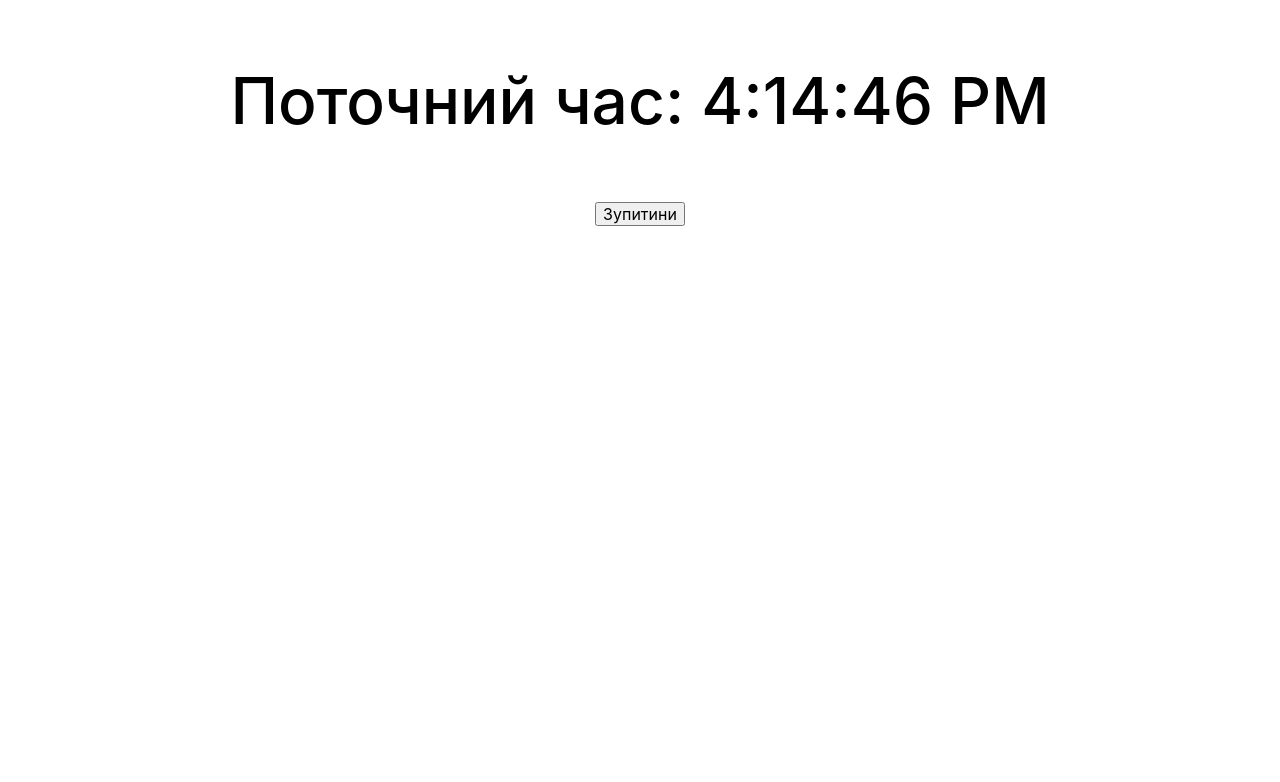
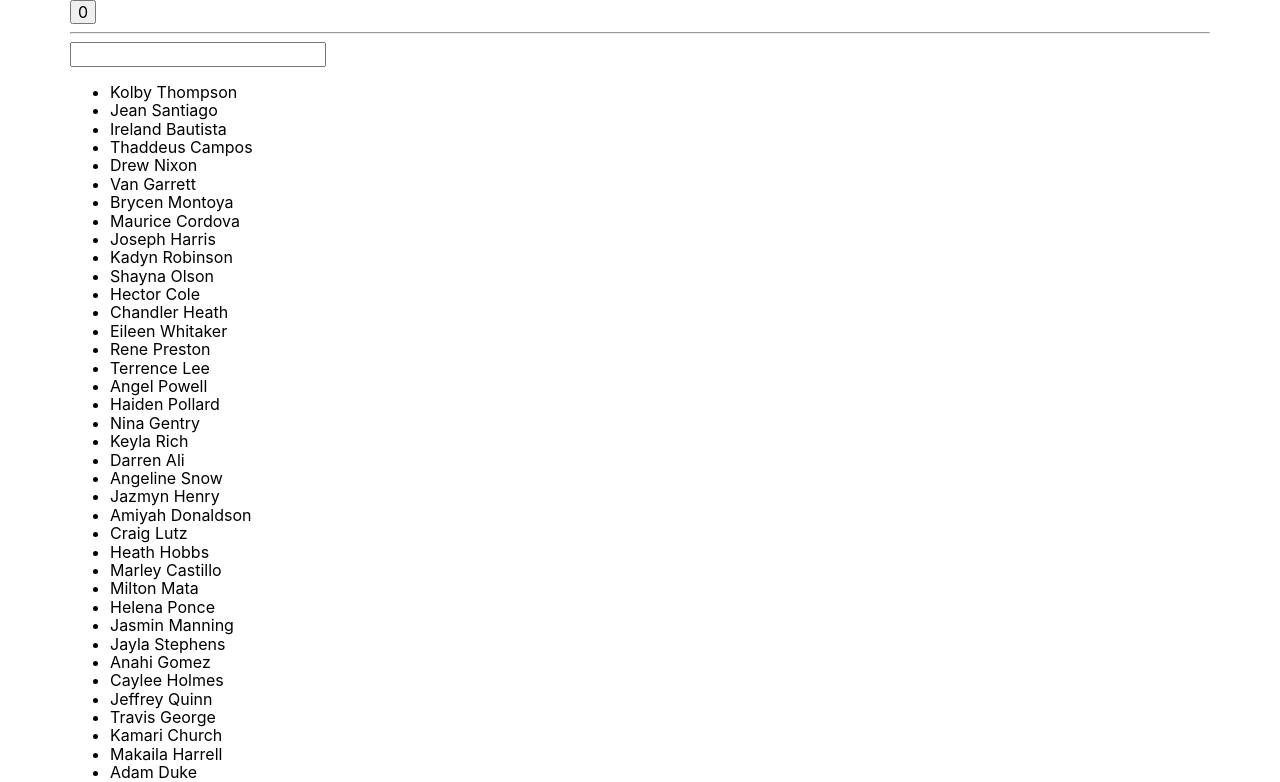
Before and after one commit to IrynaSokolova-Quanandrya/FE_1y_7_react, a React (Create React App) app: page / in a window 1280 px wide. Shown: the top 782 px of the page. Built offline with nearby package versions, Linux system fonts and the light colour scheme.

Commit message:
дожає приклади та план

```diff
--- a/src/App.js
+++ b/src/App.js
@@ -1,13 +1,15 @@
 // import {SignupForm} from './components/SignupForm/SignupForm';
 // import {Counter} from './components/Counter/Counter';
+import { Friends } from 'components/Friends/Friends';
 import {Clock} from './components/Clock/Clock';
 // import {PokemonView} from './views/PokemonView';
 
 /**
- * useEffect як componentWillUnmount - Clock
- * useRef - Clock
- * пропуск першого рендеру - pokemon
+ * useRef - Clock,
+ * як виклик в апдейт але один раз,
+ * як значення value при сабміті форми
  * useReduser в компоненті Counter (пілимо з нуля, щоб не забули)
+ * useMemo фільтр друзів
  */
 
 const containerStyles = {
@@ -23,8 +25,9 @@ export default function App() {
     <div style={containerStyles}>
           {/* <SignupForm />         */}
           {/* <Counter />         */}
-          <Clock />
+          {/* <Clock />         */}
           {/* <PokemonView />        */}
+          <Friends/>
     </div>
   );
 }
--- /dev/null
+++ b/src/components/Friends/Friends.jsx
@@ -0,0 +1,132 @@
+import { useState, useMemo } from 'react';
+
+const initalFriends = [
+  'Kolby Thompson',
+  'Jean Santiago',
+  'Ireland Bautista',
+  'Thaddeus Campos',
+  'Drew Nixon',
+  'Van Garrett',
+  'Brycen Montoya',
+  'Maurice Cordova',
+  'Joseph Harris',
+  'Kadyn Robinson',
+  'Shayna Olson',
+  'Hector Cole',
+  'Chandler Heath',
+  'Eileen Whitaker',
+  'Rene Preston',
+  'Terrence Lee',
+  'Angel Powell',
+  'Haiden Pollard',
+  'Nina Gentry',
+  'Keyla Rich',
+  'Darren Ali',
+  'Angeline Snow',
+  'Jazmyn Henry',
+  'Amiyah Donaldson',
+  'Craig Lutz',
+  'Heath Hobbs',
+  'Marley Castillo',
+  'Milton Mata',
+  'Helena Ponce',
+  'Jasmin Manning',
+  'Jayla Stephens',
+  'Anahi Gomez',
+  'Caylee Holmes',
+  'Jeffrey Quinn',
+  'Travis George',
+  'Kamari Church',
+  'Makaila Harrell',
+  'Adam Duke',
+  'Mckinley Fitzpatrick',
+  'Mya Spencer',
+  'Heidi Morton',
+  'Nyasia Guzman',
+  'Chaim Lowe',
+  'Yaretzi Moore',
+  'Andrea Mcmillan',
+  'Joe Williams',
+  'Jaden Thornton',
+  'Noemi Hansen',
+  'Adolfo Schneider',
+  'Yadira Webb',
+  'Nathanial Powers',
+  'Claire Ramsey',
+  'Yadiel Rodgers',
+  'Casey Joyce',
+  'Abraham Vance',
+  'Viviana Clay',
+  'Maxwell Calhoun',
+  'Sage Rowe',
+  'Emerson Beard',
+  'Carla Ward',
+  'Deacon Larsen',
+  'Clay Nash',
+  'Ruby Stevenson',
+  'Aracely Rojas',
+  'Jay Shea',
+  'Kameron Sherman',
+  'Tanner Avila',
+  'Luis Shannon',
+  'Kristen Franklin',
+  'Rachael Ellison',
+  'Matthew Ball',
+  'Kaylee Sweeney',
+  'Kassidy Madden',
+  'Jovanny Brock',
+  'Nikolas Davies',
+  'Braiden Poole',
+  'Carleigh Hodge',
+  'Sonia Hester',
+  'Cash Winters',
+  'Elsie Melton',
+  'Roberto Camacho',
+  'Nick Chavez',
+  'Efrain Ballard',
+  'Derick Archer',
+  'Gabriel Horton',
+  'Hadley Barr',
+  'Anabel Underwood',
+  'Leila Kerr',
+  'Ross Carney',
+  'Amber Rowe',
+  'Nathen Franklin',
+  'Oliver Harvey',
+  'Gavin Torres',
+  'Scott Lambert',
+  'Zane Hardy',
+  'Cody Waller',
+  'Angelique Shannon',
+  'Nathaly Mckenzie',
+  'Kaylee Pittman',
+  'Gracelyn Suarez',
+];
+
+export function Friends() {
+  const [count, setCount] = useState(0);
+  const [friends] = useState(initalFriends);
+  const [filter, setFilter] = useState('');
+
+  // const visibleFriends = useMemo(() => {
+  //   console.log('Фильтруем друзей ' + Date.now());
+  //   return friends.filter(friend => friend.toLowerCase().includes(filter));
+  // }, [filter, friends]);
+
+  const visibleFriends = friends.filter(friend =>
+    friend.toLowerCase().includes(filter),
+  );
+
+  return (
+    <div>
+      <button onClick={() => setCount(c => c + 1)}>{count}</button>
+      <hr />
+      <input onChange={e => setFilter(e.target.value)} value={filter} />
+      <ul>
+        {visibleFriends.map((friend, idx) => (
+          <li key={idx}>{friend}</li>
+        ))}
+      </ul>
+    </div>
+  );
+}
```
Also changed, not shown: src/components/Clock/Clock.jsx (line endings or trailing spaces).
